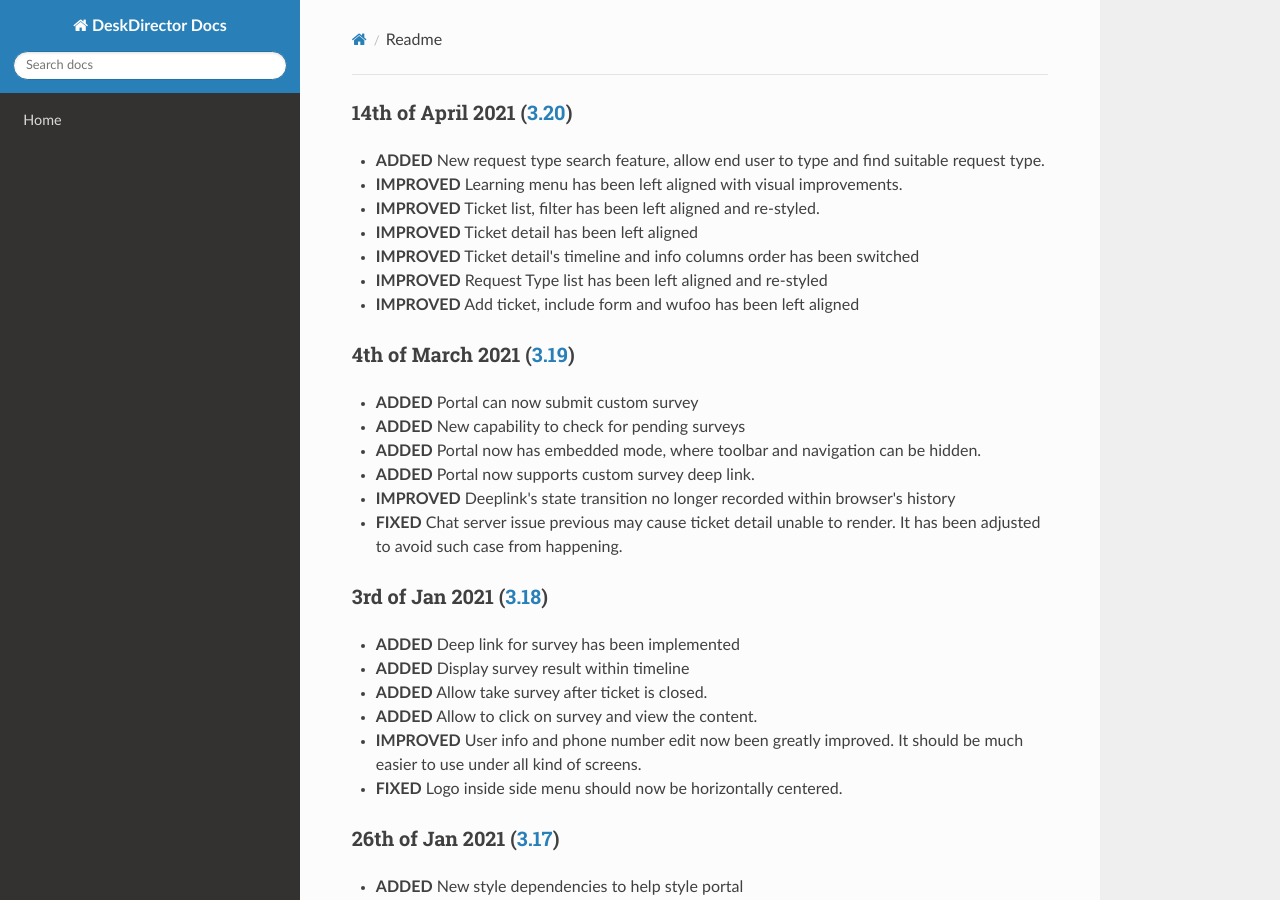
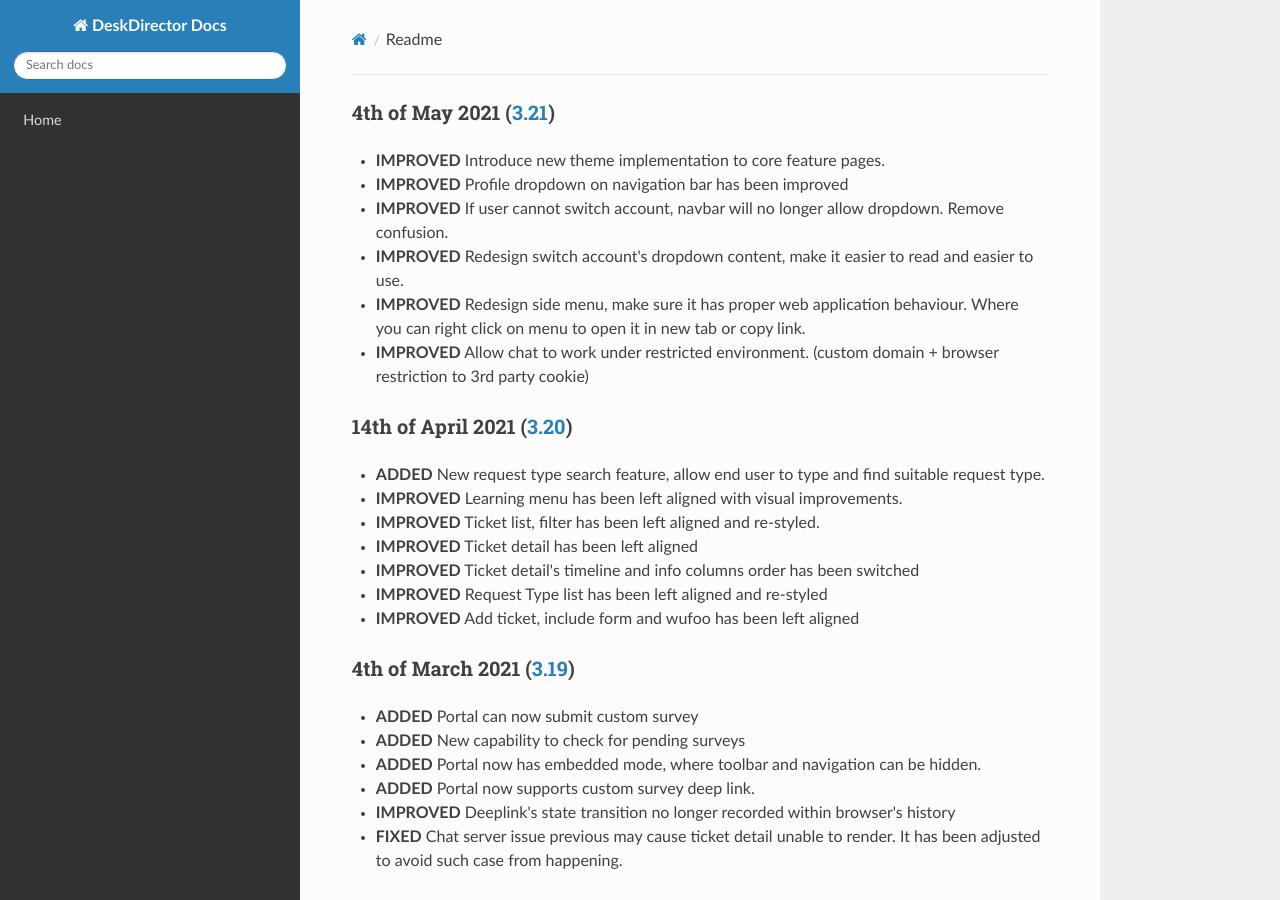
Before and after one commit to DeskDirector/docs, an MkDocs documentation site: the page built from docs/_release/portal/readme.md, in a window 1280 px wide and 900 px high. Built offline with MkDocs 1.6.1, drawn with Linux system fonts in a browser that asks for light colours; nearby versions of some CDN libraries; old or Windows-style settings are respelled for this version of MkDocs.

Commit message:
Update readme.md

```diff
--- a/docs/_release/portal/readme.md
+++ b/docs/_release/portal/readme.md
@@ -1,3 +1,11 @@
+### 4th of May 2021 ([3.21](v3.21))
+- **IMPROVED** Introduce new theme implementation to core feature pages.
+- **IMPROVED** Profile dropdown on navigation bar has been improved
+- **IMPROVED** If user cannot switch account, navbar will no longer allow dropdown. Remove confusion.
+- **IMPROVED** Redesign switch account's dropdown content, make it easier to read and easier to use.
+- **IMPROVED** Redesign side menu, make sure it has proper web application behaviour. Where you can right click on menu to open it in new tab or copy link.
+- **IMPROVED** Allow chat to work under restricted environment. (custom domain + browser restriction to 3rd party cookie)
+
 ### 14th of April 2021 ([3.20](v3.20))
 - **ADDED** New request type search feature, allow end user to type and find suitable request type.
 - **IMPROVED** Learning menu has been left aligned with visual improvements.
```
